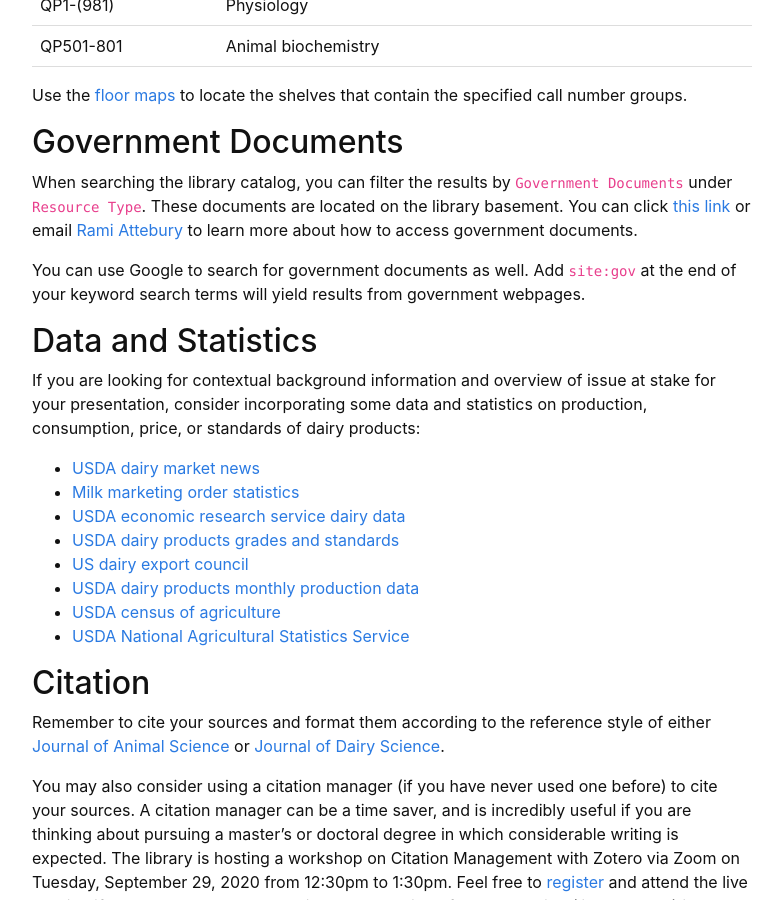
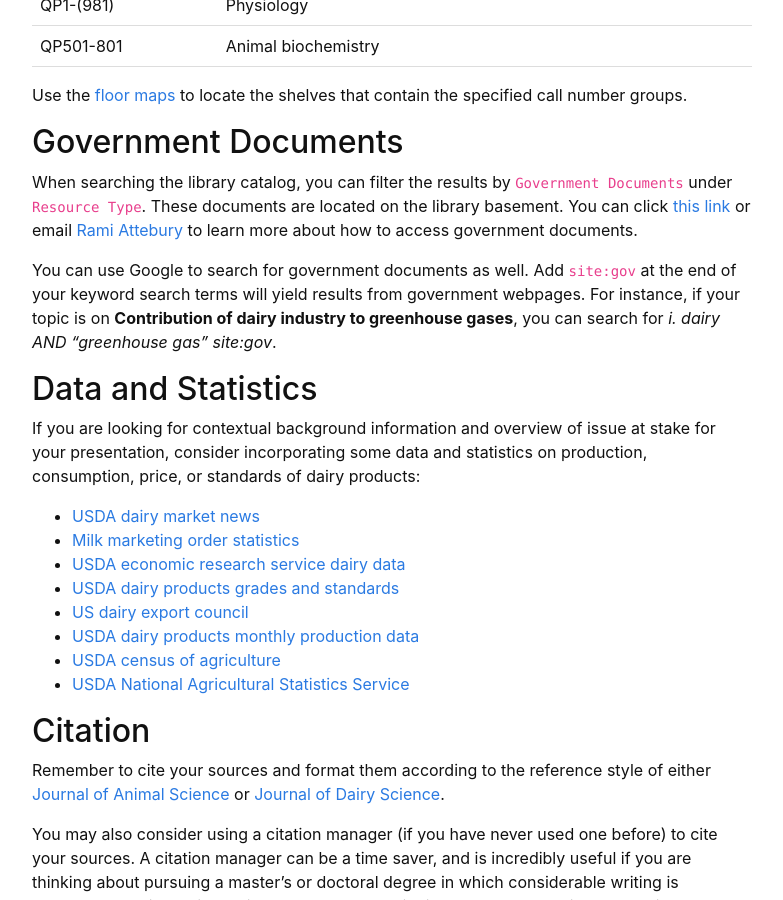
Before and after one commit to hanwendong1/AVS463-f20, a Jekyll site: the page built from content/5-Other-Resources.md, in a window 1280 px wide and 900 px high, scrolled down 1572 px. Shown: the whole window, without its empty margins (248-1031 px from the left). Built offline with Jekyll 4.4.1, drawn with Linux system fonts in a browser that asks for light colours.

Commit message:
Update 5-Other-Resources.md

```diff
--- a/content/5-Other-Resources.md
+++ b/content/5-Other-Resources.md
@@ -89,7 +89,7 @@ Use the [floor maps](https://www.lib.uidaho.edu/about/maps.html) to locate the s
 ## Government Documents
 When searching the library catalog, you can filter the results by `Government Documents` under `Resource Type`. These documents are located on the library basement. You can click [this link](https://www.lib.uidaho.edu/find/govdocs/) or email <a href = "mailto: rattebur@uidaho.edu">Rami Attebury</a> to learn more about how to access government documents.
 
-You can use Google to search for government documents as well. Add `site:gov` at the end of your keyword search terms will yield results from government webpages.
+You can use Google to search for government documents as well. Add `site:gov` at the end of your keyword search terms will yield results from government webpages. For instance, if your topic is on **Contribution of dairy industry to greenhouse gases**, you can search for *i.	dairy AND "greenhouse gas" site:gov*.
 
 ## Data and Statistics
 If you are looking for contextual background information and overview of issue at stake for your presentation, consider incorporating some data and statistics on production, consumption, price, or standards of dairy products:
```
